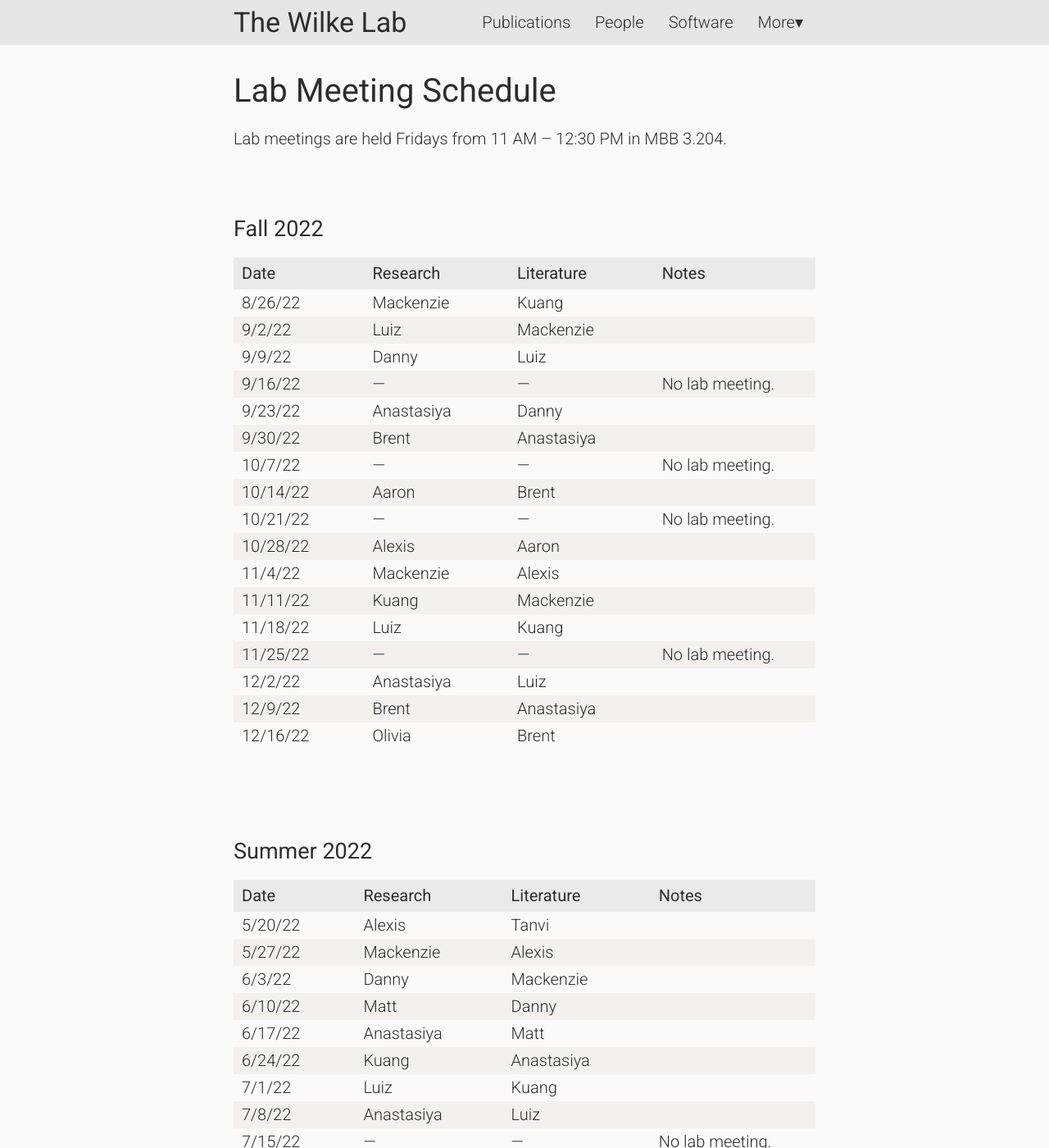
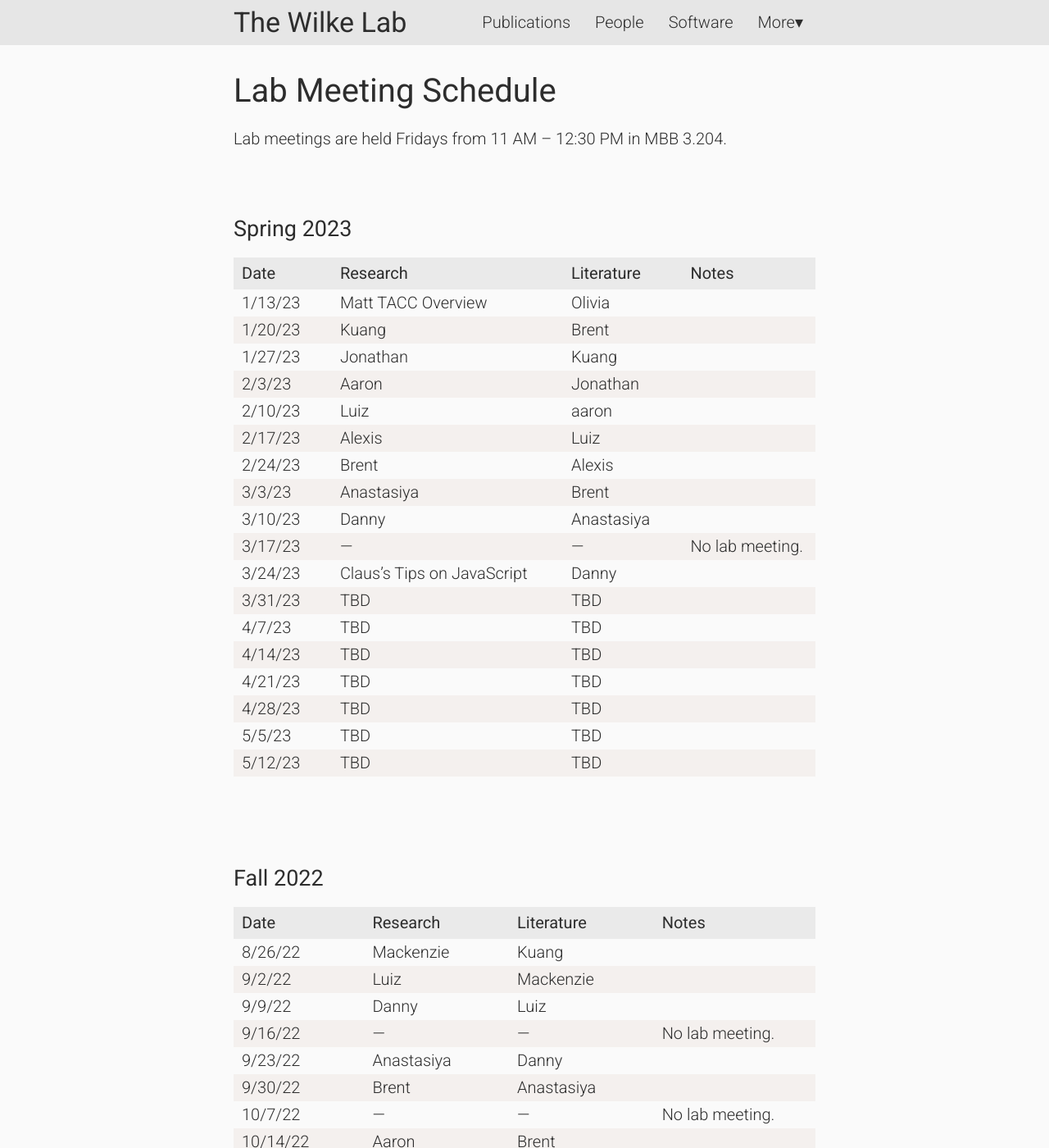
Before and after one commit to wilkelab/wilkelab.github.io, a Jekyll site: the page built from lab_meetings.md, in a window 1280 px wide and 1400 px high. Shown: the whole window at 82% size. Built offline with Jekyll 4.4.1, drawn with Linux system fonts in a browser that asks for light colours; nearby versions of some CDN libraries.

Commit message:
Update lab_meetings.md

```diff
--- a/lab_meetings.md
+++ b/lab_meetings.md
@@ -7,6 +7,33 @@ permalink: /lab_meetings
 Lab meetings are held Fridays from 11 AM -- 12:30 PM in MBB 3.204.
 <br><br>
 
+### Spring 2023
+
+|------+---+--------------------+---+----------------------+---+-------|
+| Date      |    |Research       |    |Literature |         |Notes      |
+|:----------|----|:------------------|----|:--------------------|---|:------|
+| 1/13/23 || Matt TACC Overview || Olivia ||
+| 1/20/23 || Kuang || Brent ||
+| 1/27/23 || Jonathan || Kuang ||
+| 2/3/23 || Aaron || Jonathan ||
+| 2/10/23 || Luiz || aaron ||
+| 2/17/23 || Alexis || Luiz ||
+| 2/24/23 || Brent || Alexis ||
+| 3/3/23 || Anastasiya || Brent ||
+| 3/10/23 || Danny || Anastasiya ||
+| 3/17/23 || --- || --- || No lab meeting.
+| 3/24/23 || Claus's Tips on JavaScript || Danny ||
+| 3/31/23 || TBD || TBD ||
+| 4/7/23 || TBD || TBD ||
+| 4/14/23 || TBD || TBD ||
+| 4/21/23 || TBD || TBD ||
+| 4/28/23 || TBD || TBD ||
+| 5/5/23 || TBD || TBD ||
+| 5/12/23 || TBD || TBD ||
+|------+---+--------------------+---+----------------------+---+-------|
+{:.widetable}
+
+<br><br />
 ### Fall 2022
 
 |------+---+--------------------+---+----------------------+---+-------|
```
